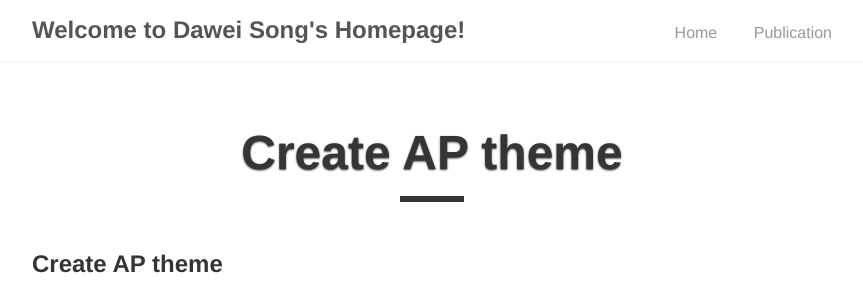
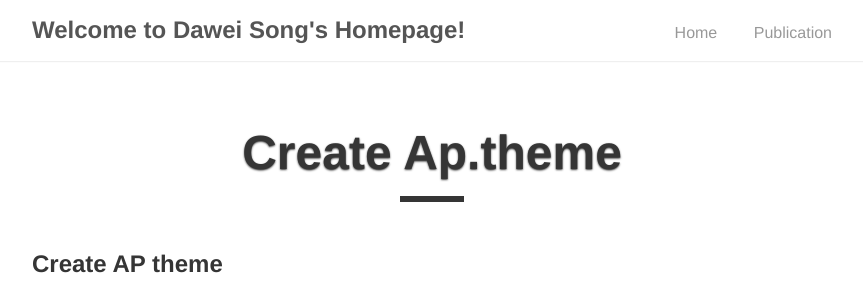
Before and after one commit to songxijuan/home, a Jekyll site: the page built from _posts/2018-03-25-create-ap.theme.md, in a window 1280 px wide. Shown: the top 298 px of the page, without its empty margins (208-1071 px from the left). Built offline with Jekyll 4.4.1, drawn with Linux system fonts in a browser that asks for light colours; our own code applies the rules of GitHub Pages for plain Markdown files; some of the changed lines change nothing that is shown.

Commit message:
Update 2018-03-25-create-ap.theme.md

```diff
--- a/_posts/2018-03-25-create-ap.theme.md
+++ b/_posts/2018-03-25-create-ap.theme.md
@@ -1,10 +1,5 @@
----
-layout: post
-title:  "Create AP theme"
-info: "Create About/Portfolio theme"
-tech : "ruby, jekyll"
-type: Toy
----
+
+
 
 ## Create AP theme
 This is about the ap project.
```
